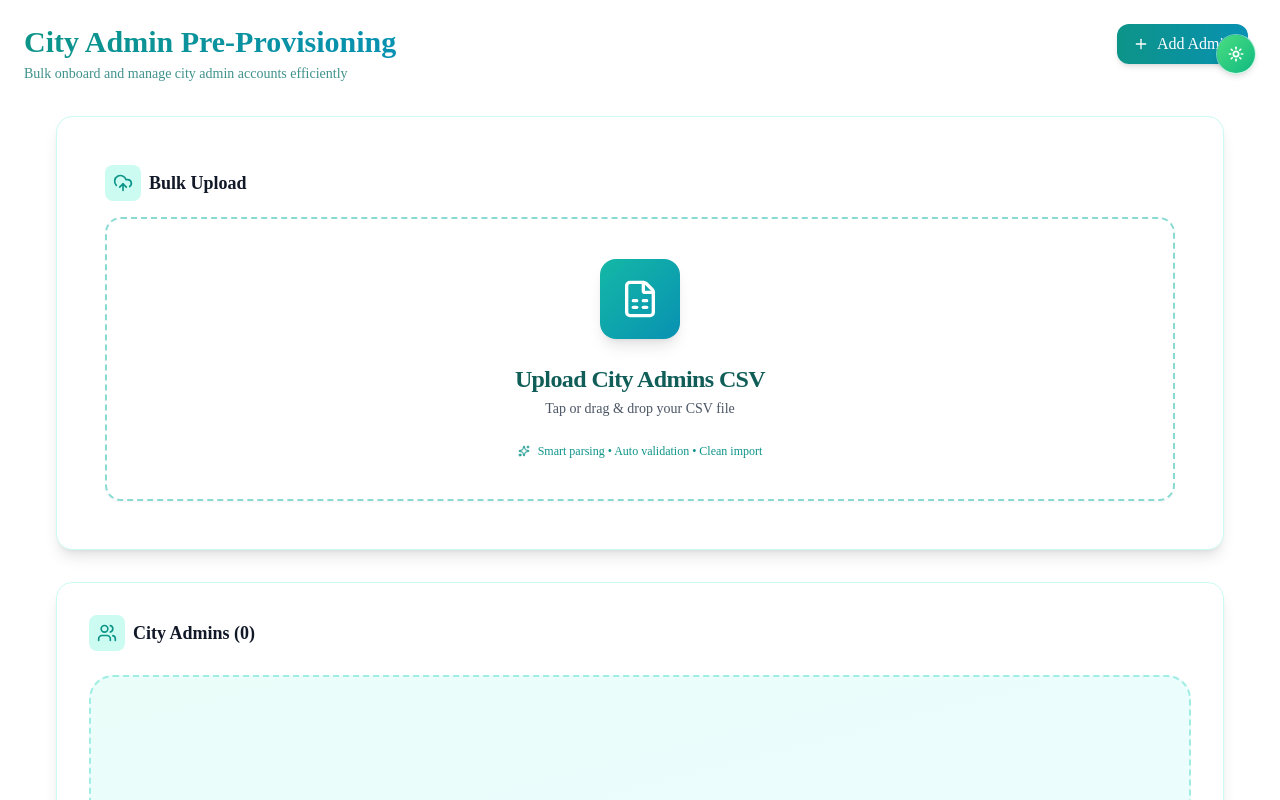
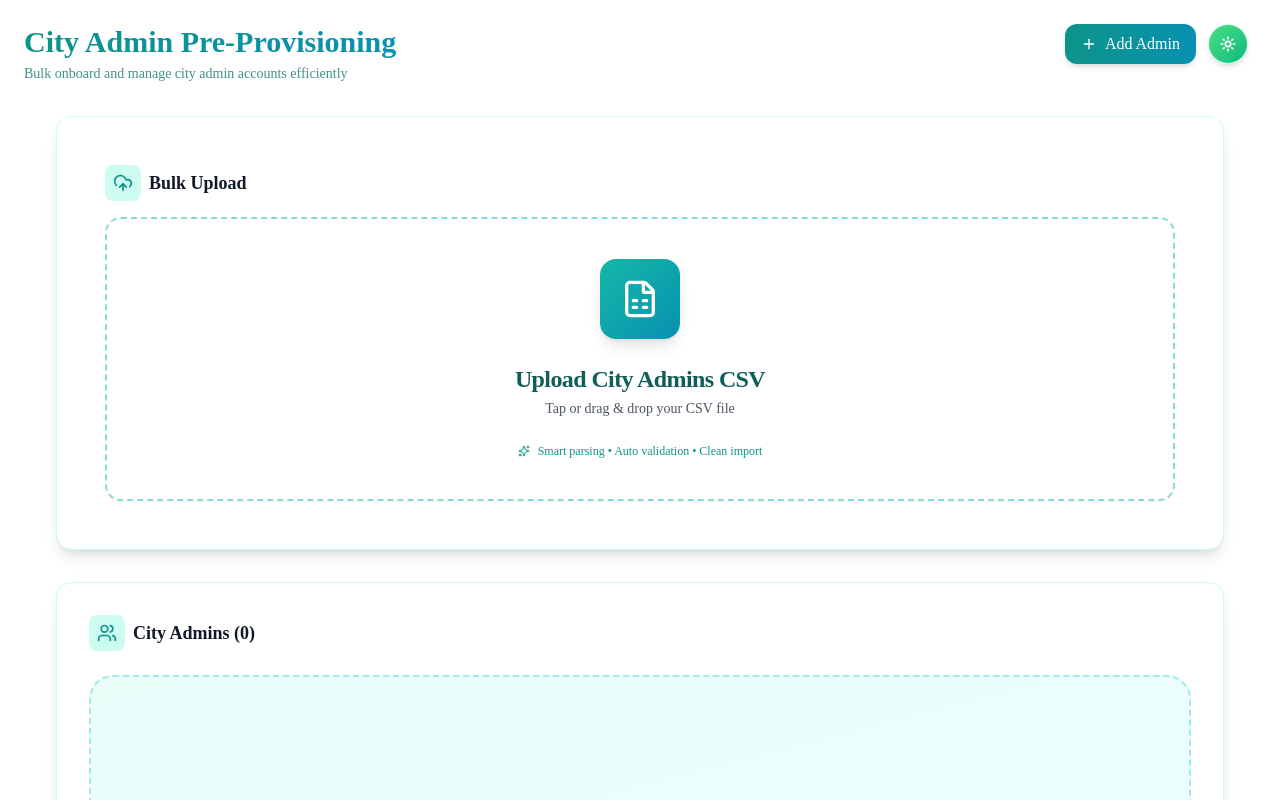
Before and after one commit to simeeram10-lgtm/Admin_Officers, a Next.js app: page /city-admin in a window 1280 px wide. Shown: the top 800 px of the page. Built offline with nearby package versions, Linux system fonts and the light colour scheme.

Commit message:
Align ModeToggle beside Add Admin button in City Admin page

```diff
--- a/app/city-admin/page.jsx
+++ b/app/city-admin/page.jsx
@@ -85,11 +85,10 @@ export default function CityAdminProvisioningPage() {
             Bulk onboard and manage city admin accounts efficiently
           </p>
         </div>
-        <div className="flex items-center gap-3 flex-wrap justify-end">
+        <div className="flex items-center gap-3 flex-wrap justify-end" style={{ position: 'absolute', top: 24, right: 32 }}>
           <button
             onClick={() => setShowAdd(true)}
             className="flex items-center gap-2 px-4 py-2 rounded-xl bg-gradient-to-r from-teal-600 to-cyan-600 hover:from-teal-700 hover:to-cyan-700 text-white font-medium shadow-md hover:shadow-lg transition-all duration-300 active:scale-95"
-            style={{ position: 'absolute', top: 24, right: 32 }}
           >
             <Plus className="w-4 h-4" />
             Add Admin
```
